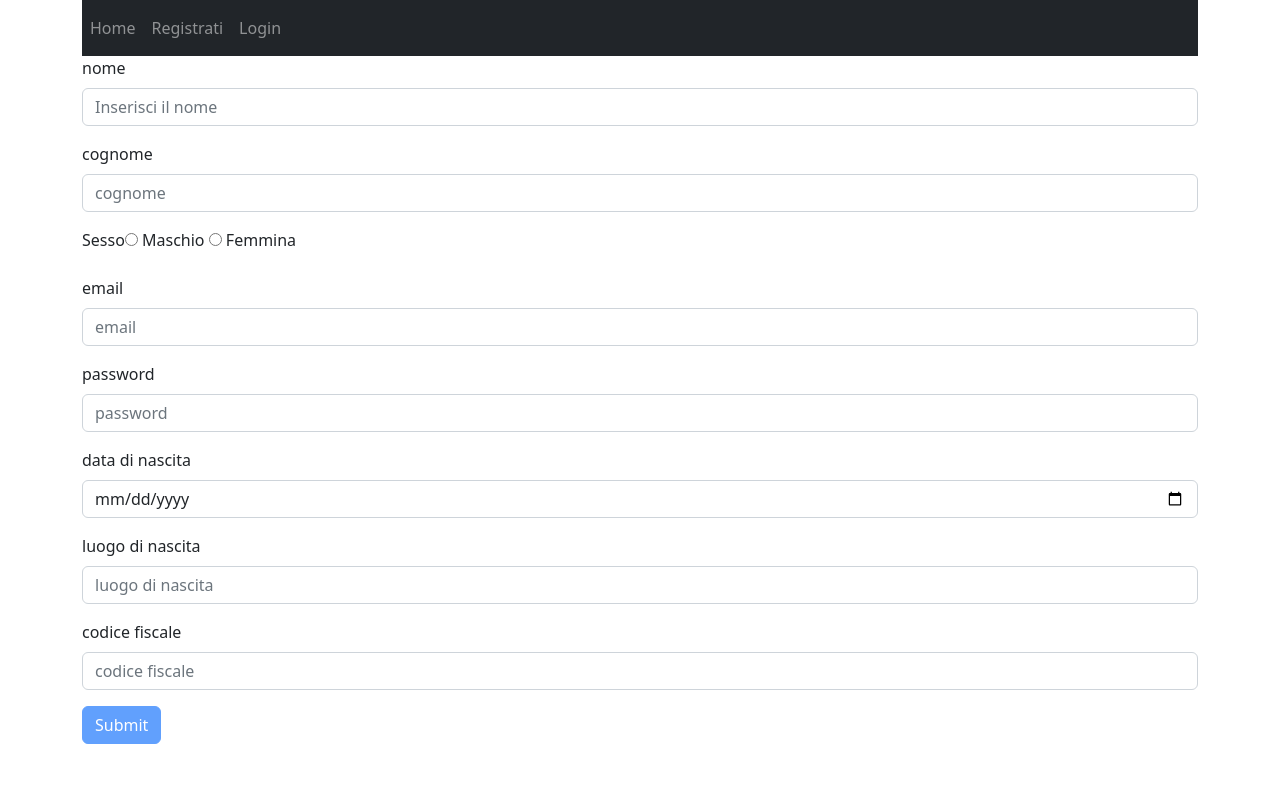
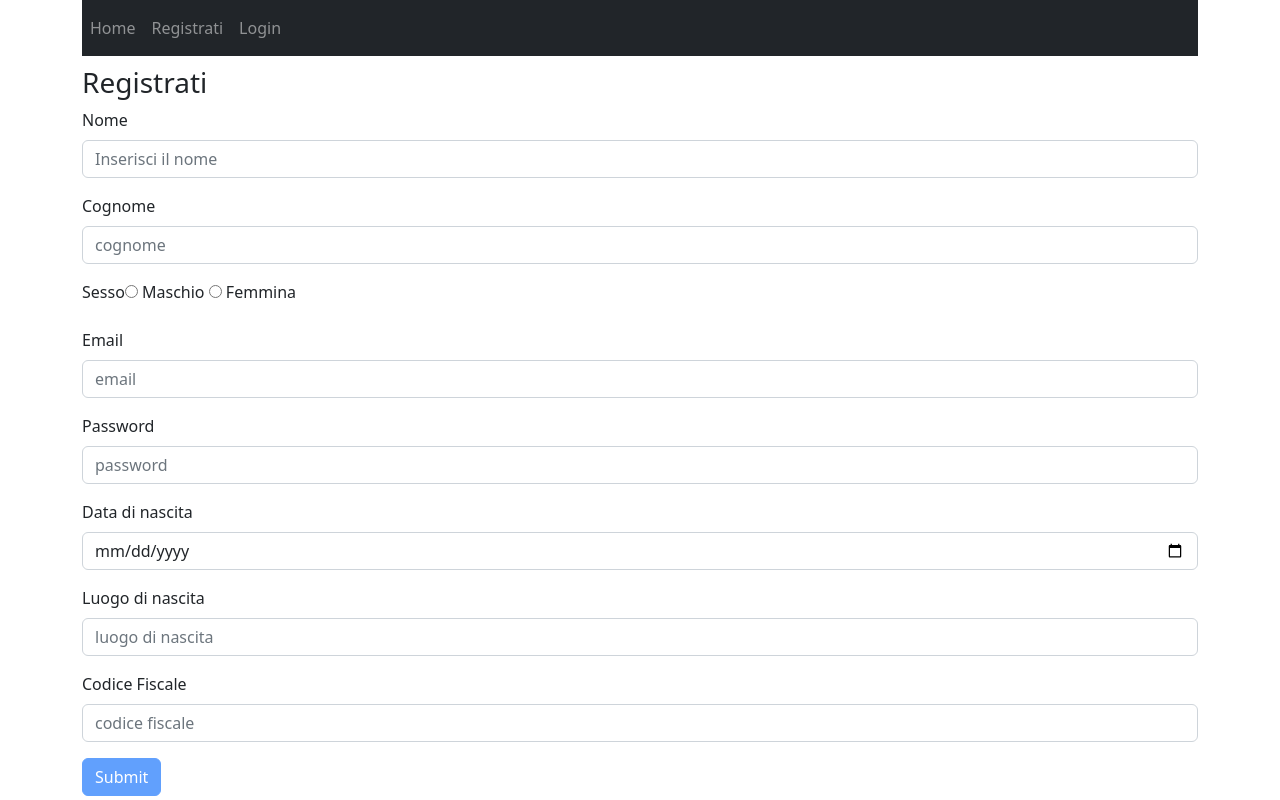
Before and after one commit to ghisson/progettoEventi, an Angular app: page /registrazione in a window 1280 px wide. Built offline with nearby package versions, Linux system fonts and the light colour scheme.

Commit message:
modal codFisc UtentiInvitati, brn resetFilter

```diff
--- a/src/app/app.component.html
+++ b/src/app/app.component.html
@@ -1,6 +1,6 @@
 <div class="container">
-<app-ca-navbar></app-ca-navbar>
 
+  <app-ca-navbar></app-ca-navbar>
+  <router-outlet></router-outlet>
 
-<router-outlet></router-outlet>
 </div>
--- a/src/app/ca-home/ca-home.component.css
+++ b/src/app/ca-home/ca-home.component.css
@@ -0,0 +1,8 @@
+#applicaFiltri {
+  margin-top: 10px;
+  margin-right: 10px;
+}
+
+.removeFilter {
+  border:solid 1px;
+}
--- a/src/app/ca-home/ca-home.component.html
+++ b/src/app/ca-home/ca-home.component.html
@@ -38,8 +38,11 @@
       <input type="date" formControlName="dataFine" class="form-control col-10" [min]="this.dati.get('dataInizio')?.value!=''?this.dati.get('dataInizio')?.value:date" />
     </div>
   </div>
-  <input type="submit" value="applica filtri">
+  <input class="removeFilter" id="applicaFiltri" type="submit" value="applica filtri">
+  <button type="button" class="removeFilter" (click)="resettaFiltri()">rimuovi filtri</button>
 </form>
+
+
 
 <app-ca-card *ngFor="let item of settoreDataEvento; let i=index" [settoreDataEvento]="this.settoreDataEvento[i]">
 </app-ca-card>
--- a/src/app/ca-home/ca-home.component.ts
+++ b/src/app/ca-home/ca-home.component.ts
@@ -53,14 +53,30 @@ export class CaHomeComponent implements OnInit {
       (error: any) => {
 
       }
+
     )
   }
 
   invio(){
     console.log(this.dati.get("dataInizio")?.value);
     this.settoreDataEvento=[];
-    console.log(this.dati.value)
     this.serviceSettoreDataEvento.getAllSettoreDataEventoActiveByFilter(this.dati.value).subscribe(
+      (response: any) => {
+
+        for (let i in response) {
+          this.settoreDataEvento.push(new SettoreDataEvento(response[i]))
+        }
+      },
+      (error: any) => {
+
+      }
+    )
+  }
+
+  resettaFiltri(){
+    this.dati.reset();
+    this.settoreDataEvento=[];
+    this.serviceSettoreDataEvento.getAllSettoreDataEventoActive().subscribe(
       (response: any) => {
         for (let i in response) {
           this.settoreDataEvento.push(new SettoreDataEvento(response[i]))
--- a/src/app/ca-profilo/ca-profilo.component.css
+++ b/src/app/ca-profilo/ca-profilo.component.css
@@ -149,7 +149,12 @@ p {
 }
 
 
-
+#utentiInvitati {
+  border:none;
+  height: 30px;
+  font-size:15px;
+  margin-top:10px;
+}
 
 
 
--- a/src/app/ca-profilo/ca-profilo.component.html
+++ b/src/app/ca-profilo/ca-profilo.component.html
@@ -162,7 +162,14 @@
         <div class="col-6 col-sm-7  bg-white text-dark">
           <ul class="list-group my-0 pl-1">
             <li class="list-inline-item" style="font-size:25px;margin: 0 auto;"><!--<i class="fa fa-money" aria-hidden="true" ></i>--> {{prenotazione.getPrezzoBiglietto()*prenotazione.getPostiPrenotati()| currency:'EUR'}}</li>
-            <span class="badge badge-danger " style="margin-top: 5px;" >Hai invitato: {{prenotazione.getPostiPrenotati()-1}} amici!</span>
+            <!-- <span id="utentiInvitati" class="badge badge-danger " style="margin-top: 5px;" >Hai invitato: {{prenotazione.getPostiPrenotati()-1}} amici!</span>
+             -->
+            <button id="utentiInvitati" type="button" class="badge badge-danger " placement="right"
+                ngbPopover="{{getUtentiInvitati(prenotazione.getIdPrenotazioneEffettuata())}}" popoverTitle="Utenti invitati :">
+                Hai invitato: {{prenotazione.getPostiPrenotati()-1}} amici! Clicca per vedere!
+            </button>
+
+
             <button type="button" class="btn btn-warning mt-3" *ngIf="prenotazione.getDataFine()<this.today" >Aggiungi Descrizione</button>
           </ul>
 
--- a/src/app/ca-profilo/ca-profilo.component.ts
+++ b/src/app/ca-profilo/ca-profilo.component.ts
@@ -20,17 +20,21 @@ export class CaProfiloComponent implements OnInit {
   luogoNascitaU:any;
   genereU:any;
   today:Date;
+  utentiInvitati:any;
+  utInv:any;
+  ut:any;
+
   prenotazioniEffettuate:PrenotazioneEffettuata[];
   constructor(private router: Router,private serviceUtente: ServiceUtente) {
     this.idUtente = this.serviceUtente.getId();
     this.prenotazioniEffettuate=[];
+    this.utInv=[];
     this.today=new Date();
     if(this.idUtente==0){
       this.router.navigate(['/login']);
     }
     this.serviceUtente.getUtenteById(this.idUtente).subscribe(
       (response: any) => {
-        console.log(response)
         this.nomeU=response.nome;
         this.cognomeU=response.cognome;
         this.dataNascitaU=response.data_di_nascita;
@@ -41,7 +45,6 @@ export class CaProfiloComponent implements OnInit {
         for(let i=0; i< response.prenotazioniEffettuate.length; i++){
           this.prenotazioniEffettuate.push(new PrenotazioneEffettuata(response.prenotazioniEffettuate[i]))
         }
-        console.log(this.prenotazioniEffettuate);
       },
       (error: any) => {
 
@@ -52,4 +55,21 @@ export class CaProfiloComponent implements OnInit {
   ngOnInit(): void {
   }
 
+  getUtentiInvitati(id:any){
+    this.ut="";
+    for (let x=0; x<this.prenotazioniEffettuate.length; x++){
+      if(this.prenotazioniEffettuate[x].getIdPrenotazioneEffettuata()===id){
+        this.utInv=this.prenotazioniEffettuate[x].getUtentiInvitati();
+        for (let i=0; i<this.utInv.length; i++){
+          this.ut+=this.utInv[i] + ", \n";
+        }
+        break;
+      }
+    }
+    if(this.ut===""){
+      this.ut="Non è stato invitato nessun utente per questa prenotazione"
+    }
+    return this.ut;
+  }
+
 }
--- a/src/app/ca-registrazione/ca-registrazione.component.css
+++ b/src/app/ca-registrazione/ca-registrazione.component.css
@@ -0,0 +1,3 @@
+#registrazione {
+  margin-top: 10px;
+}
--- a/src/app/ca-registrazione/ca-registrazione.component.html
+++ b/src/app/ca-registrazione/ca-registrazione.component.html
@@ -1,10 +1,11 @@
-<form [formGroup]="dati" (ngSubmit)="invio()">
+<form id="registrazione" [formGroup]="dati" (ngSubmit)="invio()">
+    <h3>Registrati</h3>
     <div class="form-group">
-      <label >nome</label>
+      <label >Nome</label>
       <input type="text" formControlName="nome" class="form-control" aria-describedby="emailHelp" placeholder="Inserisci il nome">
     </div>
     <div class="form-group">
-      <label >cognome</label>
+      <label >Cognome</label>
       <input type="text" class="form-control" formControlName="cognome" placeholder="cognome">
     </div>
     <div class="form-group">
@@ -14,26 +15,26 @@
       <input type="radio" formControlName="genere" value="F"> Femmina
     </div>
     <div class="form-group">
-      <label >email</label>
+      <label >Email</label>
       <input type="email" class="form-control" formControlName="email" placeholder="email">
     </div>
     <div class="form-group">
-      <label >password</label>
+      <label >Password</label>
       <input type="password" class="form-control" formControlName="password"  placeholder="password">
     </div>
 
     <div class="form-group">
-      <label >data di nascita</label>
+      <label >Data di nascita</label>
       <input type="date" class="form-control" formControlName="data_di_nascita"   [max]="date">
     </div>
 
     <div class="form-group">
-      <label >luogo di nascita</label>
+      <label >Luogo di nascita</label>
       <input type="text" class="form-control" formControlName="luogo_di_nascita"  placeholder="luogo di nascita">
     </div>
 
     <div class="form-group">
-      <label >codice fiscale</label>
+      <label >Codice Fiscale</label>
       <input type="text" class="form-control" formControlName="codice_fiscale"  placeholder="codice fiscale">
     </div>
 
--- a/src/app/model/prenotazione-effettuata.ts
+++ b/src/app/model/prenotazione-effettuata.ts
@@ -20,6 +20,7 @@ export class PrenotazioneEffettuata {
   private descrizioneEvento: string;
   private settimane:string[];
   private mesi:string[];
+  private utentiInvitati: string[];
 
   constructor(dati: any) {
     this.idPrenotazioneEffettuata = dati.idPrenotazioneEffettuata;
@@ -43,6 +44,14 @@ export class PrenotazioneEffettuata {
     this.descrizioneEvento = dati.descrizioneEvento;
     this.settimane=["Lunedì","Martedì","Mercoledì","Giovedì","Venerdì","Sabato","Domenica"];
     this.mesi=["Gen","Feb","Mar","Apr","Mag","Giu","Lug","Ago","Set","Ott","Nov","Dic"];
+    this.utentiInvitati=[];
+    for(let i=0; i<dati.utentiInvitati.length;i++){
+      this.utentiInvitati.push(dati.utentiInvitati[i].codiceFiscale)
+    }
+  }
+
+  getUtentiInvitati(){
+    return this.utentiInvitati;
   }
 
 getMonthInizio() {
```
Also changed, not shown: 1 other file (tests, documents, lock files or other folders).
